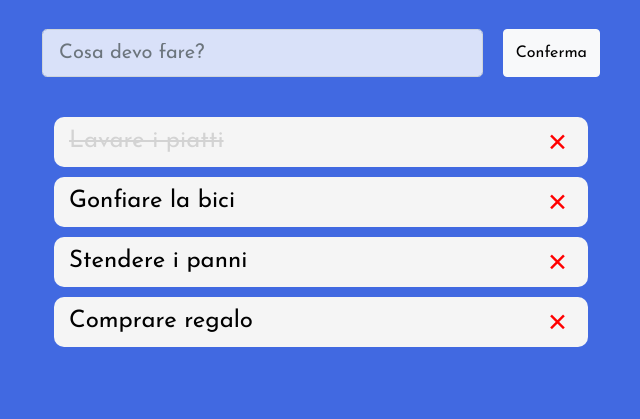
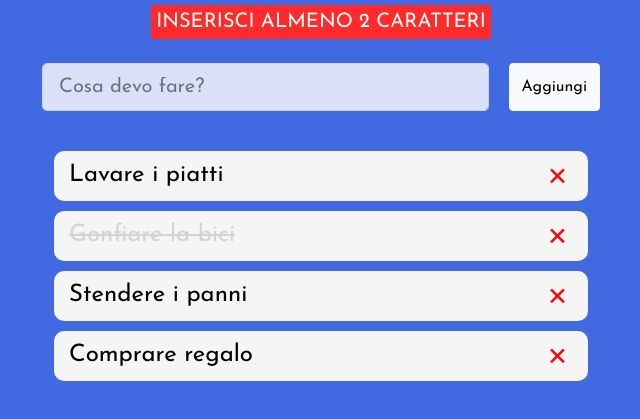
Before and after one commit to Tave23/vue-todolist, a plain HTML site: page MILESTONE 3/index.html in a window 1280 px wide. Shown: the part 85-504 px from the top of the page, without its empty margins (319-959 px from the left). Drawn offline with nearby package versions, Linux system fonts and the light colour scheme.

Commit message:
aggiunta testo user

```diff
--- a/MILESTONE 3/css/style.css
+++ b/MILESTONE 3/css/style.css
@@ -9,13 +9,27 @@
    background-color: royalblue;
    height: 100vh;
    width: 100vw;
+   overflow: scroll;
 }
 
 .title h1{
    text-align: center;
    color: white;
+   font-size: 48px;
+}
+
+.title h5,
+.title h1{
    text-transform: uppercase;
-   font-size: 48px;
+   text-align: center;
+}
+
+.title h5{
+   background-color: rgb(255, 42, 42);
+   padding: 5px;
+   width: fit-content;
+   margin: auto;
+   color: white;
 }
 
 .text-area,
--- a/MILESTONE 3/index.html
+++ b/MILESTONE 3/index.html
@@ -21,6 +21,9 @@
             <div class="col">
                <div class="box title">
                   <h1>to-do-list</h1>
+                  <h5>
+
+                  inserisci almeno 2 caratteri</h5>
                </div>
             </div>
          </div>
@@ -31,9 +34,18 @@
 
                <div class="box d-flex text-area">
                   <!-- input text -->
-                  <input class="form-control form-control-lg" type="text" placeholder="Cosa devo fare?">
-                  <!-- button to confirm -->
-                  <button type="button" class="btn btn-light">Conferma</button>
+                  <input
+                  class="form-control form-control-lg"
+                  type="text"
+                  v-model="userString"
+                  placeholder="Cosa devo fare?"
+                  @keyup.enter="addToDo">
+
+                  <!-- button to add -->
+                  <button
+                  type="button"
+                  class="btn btn-light"
+                  @click="addToDo">Aggiungi</button>
                </div>
 
             </div>
@@ -53,7 +65,7 @@
                      {{toDo.consegna}}
                   </h4>
                   <span class="delete"
-                  @click="removeTodo(indice)">
+                  @click="removeToDo(indice)">
                      &#10005;
                   </span>
                </div>
--- a/MILESTONE 3/js/script.js
+++ b/MILESTONE 3/js/script.js
@@ -7,11 +7,11 @@ const app = new Vue({
        todos:[
             {
                consegna: "Lavare i piatti",
-               done: true,
+               done: false,
             },
             {
                consegna:"Gonfiare la bici",
-               done: false,
+               done: true,
             },
             {
                consegna:"Stendere i panni",
@@ -24,8 +24,9 @@ const app = new Vue({
 
       ],
 
+      userString: '',
 
-
+      errorMsg: false,
 
 
    },
@@ -38,17 +39,32 @@ const app = new Vue({
 
    methods:{
 
-      removeTodo(indice){
+      removeToDo(indice){
 
          // log della consegna eliminata
          console.log(indice);
 
          // elimino un object al click
          this.todos.splice(indice,1);
-      }
+      },
 
+      addToDo(){
+         if(this.userString.length < 2) {
+         // se il testo inserito è inferiore a 2 caratteri errorMsg=true
+           this.errorMsg = true;
+           console.log(this.errorMsg);
+         //   faccio apparire il messaggio di errore per 5 secondi
+           setTimeout(() =>{
+             this.errorMsg = false;
+           },5000);
+         }else{
+            // cosi aggiungo ciò che scrive l'utente all'array di object
+            // essendoci un object però devo fare in questo modo
+            this.todos.push({ consegna: this.userString, done: false });
 
-
+            this.userString = '';
+         }
+      },
    }
 
 })
```
